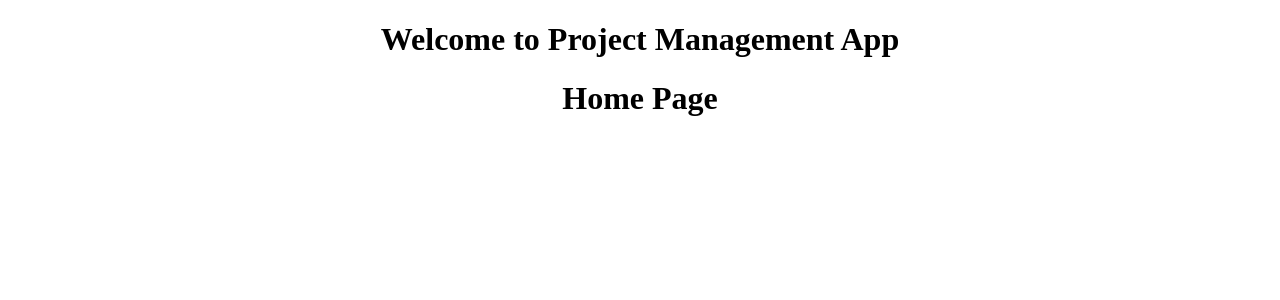
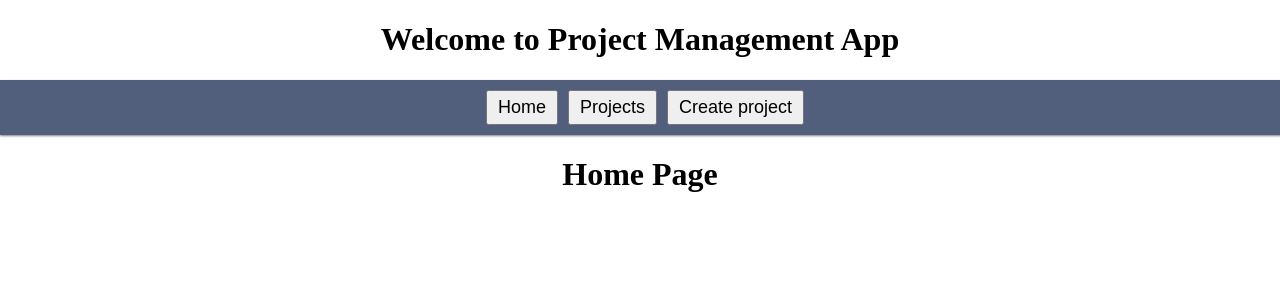
Before and after one commit to ironhack-feb2026-undefinedSquad/w5d3-react-project-management, a React (Vite) app: page / in a window 1280 px wide. Shown: the top 300 px of the page. Built offline with nearby package versions, Linux system fonts and the light colour scheme.

Commit message:
feat: add navbar

```diff
--- a/src/components/Navbar.jsx
+++ b/src/components/Navbar.jsx
@@ -1,6 +1,24 @@
+import { NavLink } from "react-router-dom"
+
 function Navbar() {
     return (
-        <h1>Welcome to Project Management App</h1>
+        <>
+            <h1>Welcome to Project Management App</h1>
+
+            <nav className="Navbar">
+                <NavLink to="/">
+                    <button>Home</button>
+                </NavLink>
+
+                <NavLink to="/projects">
+                    <button>Projects</button>
+                </NavLink>
+
+                <NavLink to="/projects/create">
+                    <button>Create project</button>
+                </NavLink>
+            </nav>
+        </>
     )
 }
 
```
